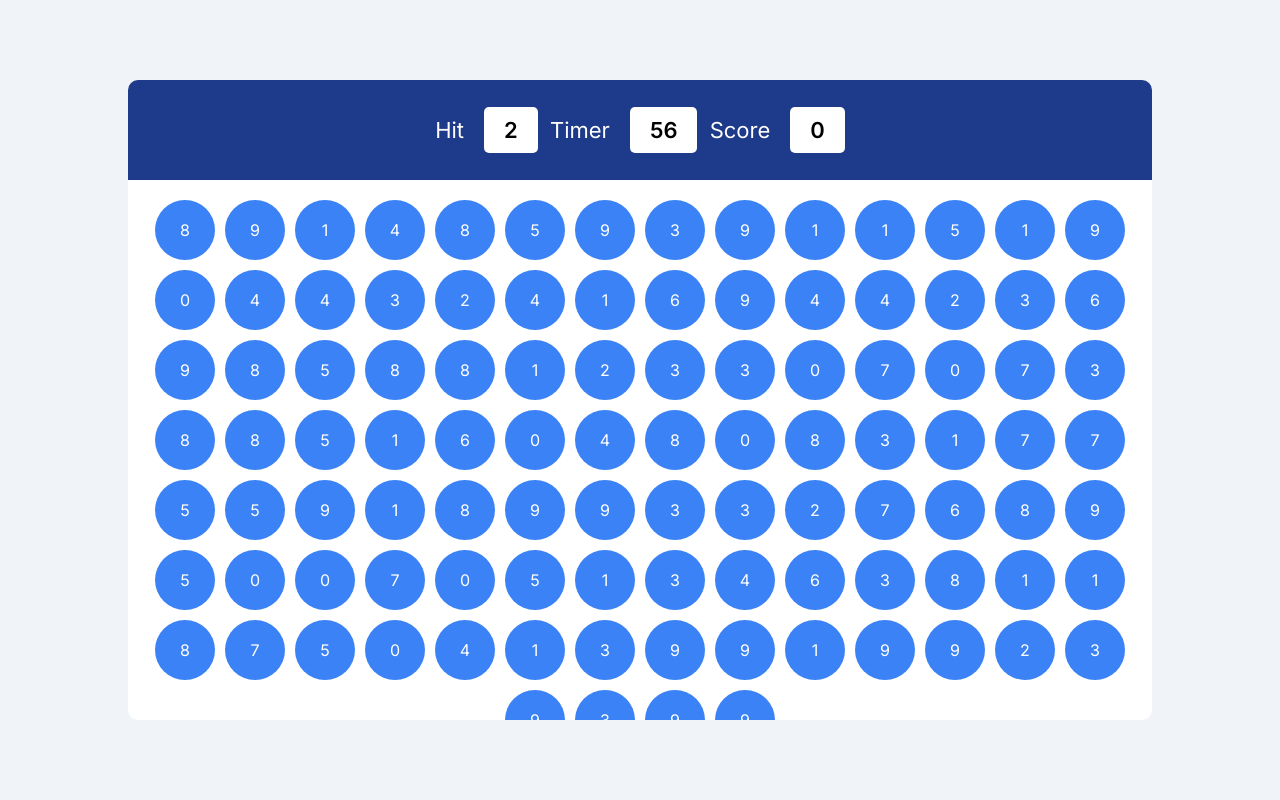
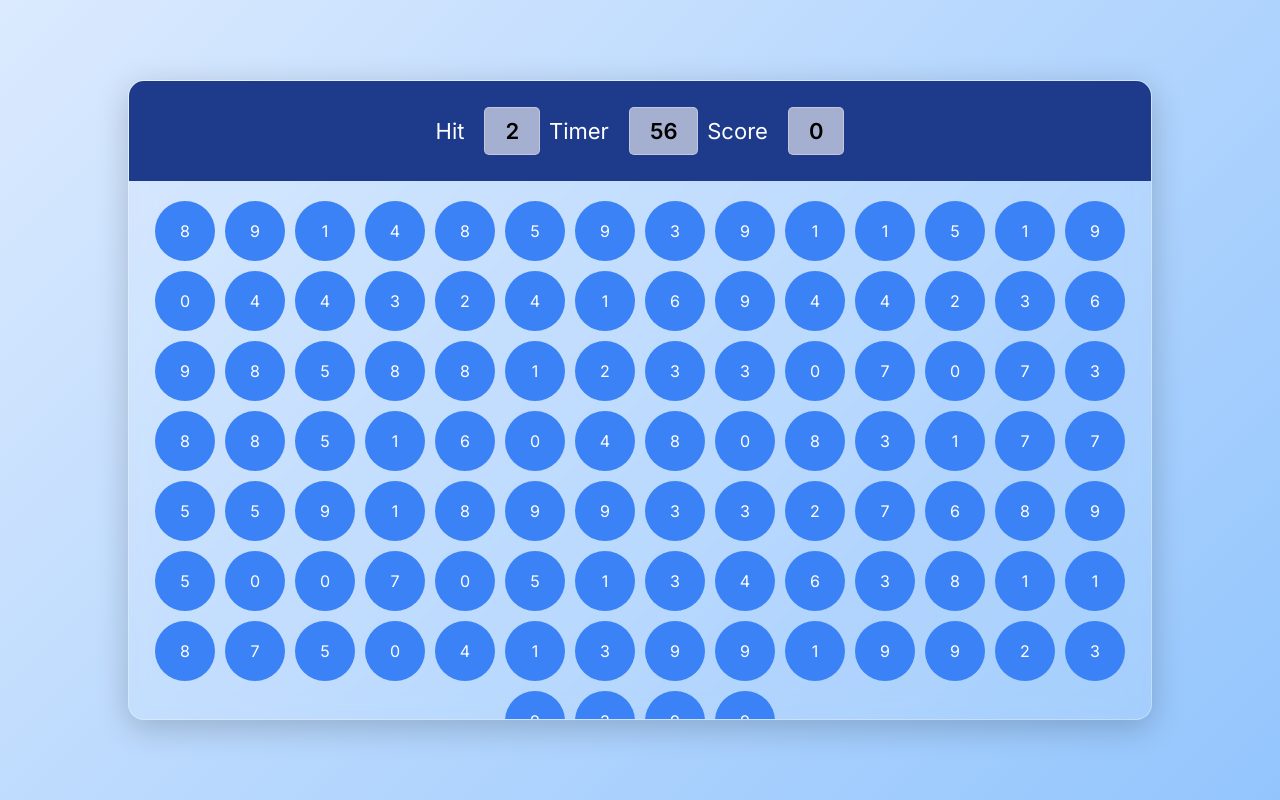
Before and after one commit to AbhishekRaut2025/JS_Project_Bubble-Game, a plain HTML site: page index.html in a window 1280 px wide. Drawn offline with nearby package versions, Linux system fonts and the light colour scheme.

Commit message:
Modified background

```diff
--- a/style.css
+++ b/style.css
@@ -14,7 +14,7 @@ body {
 #main {
     height: 100%;
     width: 100%;
-    background-color: #f0f4f8;
+    background: linear-gradient(135deg, #dbeafe, #93c5fd);
     display: flex;
     align-items: center;
     justify-content: center;
@@ -23,9 +23,13 @@ body {
 #panel {
     height: 80%;
     width: 80%;
-    background-color: #fff;
-    border-radius: 10px;
+    background: rgba(255, 255, 255, 0.1);
+    border-radius: 16px;
+    backdrop-filter: blur(10px);
+    -webkit-backdrop-filter: blur(10px);
+    border: 1px solid rgba(255, 255, 255, 0.3);
     overflow: hidden;
+    box-shadow: 0 8px 32px rgba(0, 0, 0, 0.2);
 }
 
 #ptop {
@@ -53,14 +57,15 @@ body {
 
 .box {
     padding: 10px 20px;
-    color: #1f2937;
+    color: black;
     border-radius: 5px;
-    color: black;
     font-weight: 600;
     font-size: 22px;
-    background-color: white;
+    background-color: rgba(255, 255, 255, 0.6);
+    border: 1px solid rgba(255, 255, 255, 0.3);
+    backdrop-filter: blur(4px);
+    -webkit-backdrop-filter: blur(4px);
 }
-
 #pbtm {
     justify-content: center;
     align-items: center;
```
